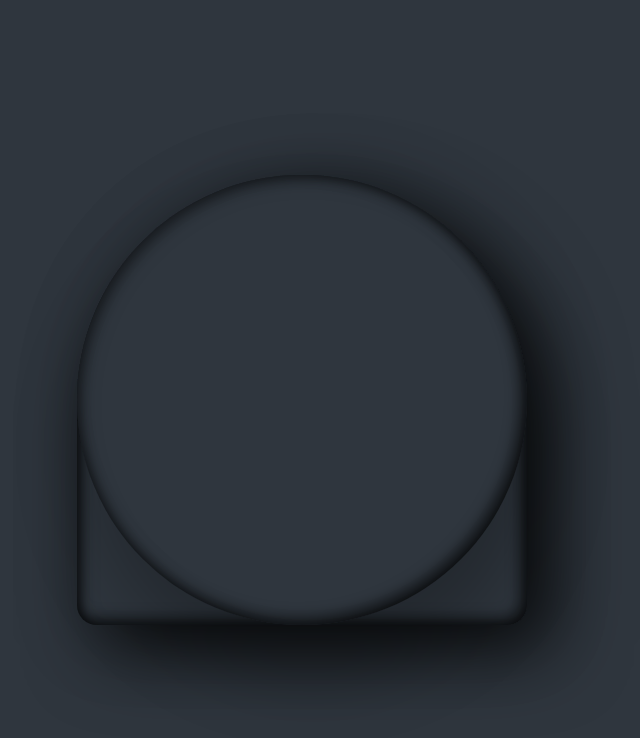
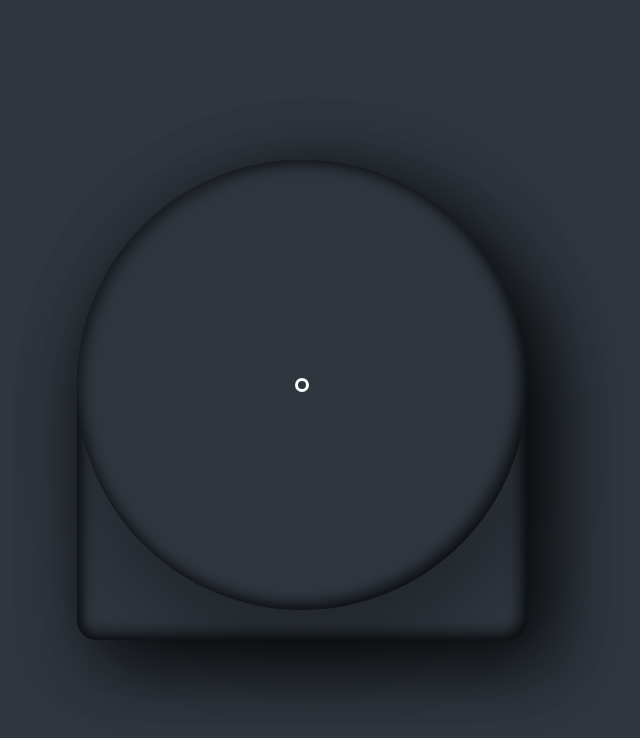
Before and after one commit to Oluwa-bunmi/Clock, a plain HTML site: page index.html in a window 1280 px wide. Shown: the whole page, without its empty margins (338-978 px from the left). Drawn offline with Linux system fonts and the light colour scheme.

Commit message:
middle sign

```diff
--- a/sass/style.scss
+++ b/sass/style.scss
@@ -21,6 +21,9 @@ body {
         inset 5px 5px 10px rgba(0, 0, 0, 0.5),
         inset 5px 5px 20px rgba(0, 0, 0, 0.2),
         inset -5px -5px 15px rgba(0, 0, 0, 0.75);
+        display: flex;
+        justify-content: center;
+        align-items: center;
 
     .clock {
       position: relative;
@@ -33,6 +36,19 @@ body {
         inset 5px 5px 10px rgba(0, 0, 0, 0.25),
         inset 5px 5px 20px rgba(0, 0, 0, 0.2),
         inset -5px -5px 15px rgba(0, 0, 0, 0.75);
+          display: flex;
+        justify-content: center;
+        align-items: center;
+        margin-bottom: 30px;
+    }
+    .clock::before{
+        content: "";
+        position: absolute;
+        width: 8px;
+        height: 8px;
+        background-color: #2f363e;
+        border-radius: 50%;
+        border: 3px solid  #fff;
     }
   }
 }
```
Also changed, not shown: sass/style.css, 1 other file.
